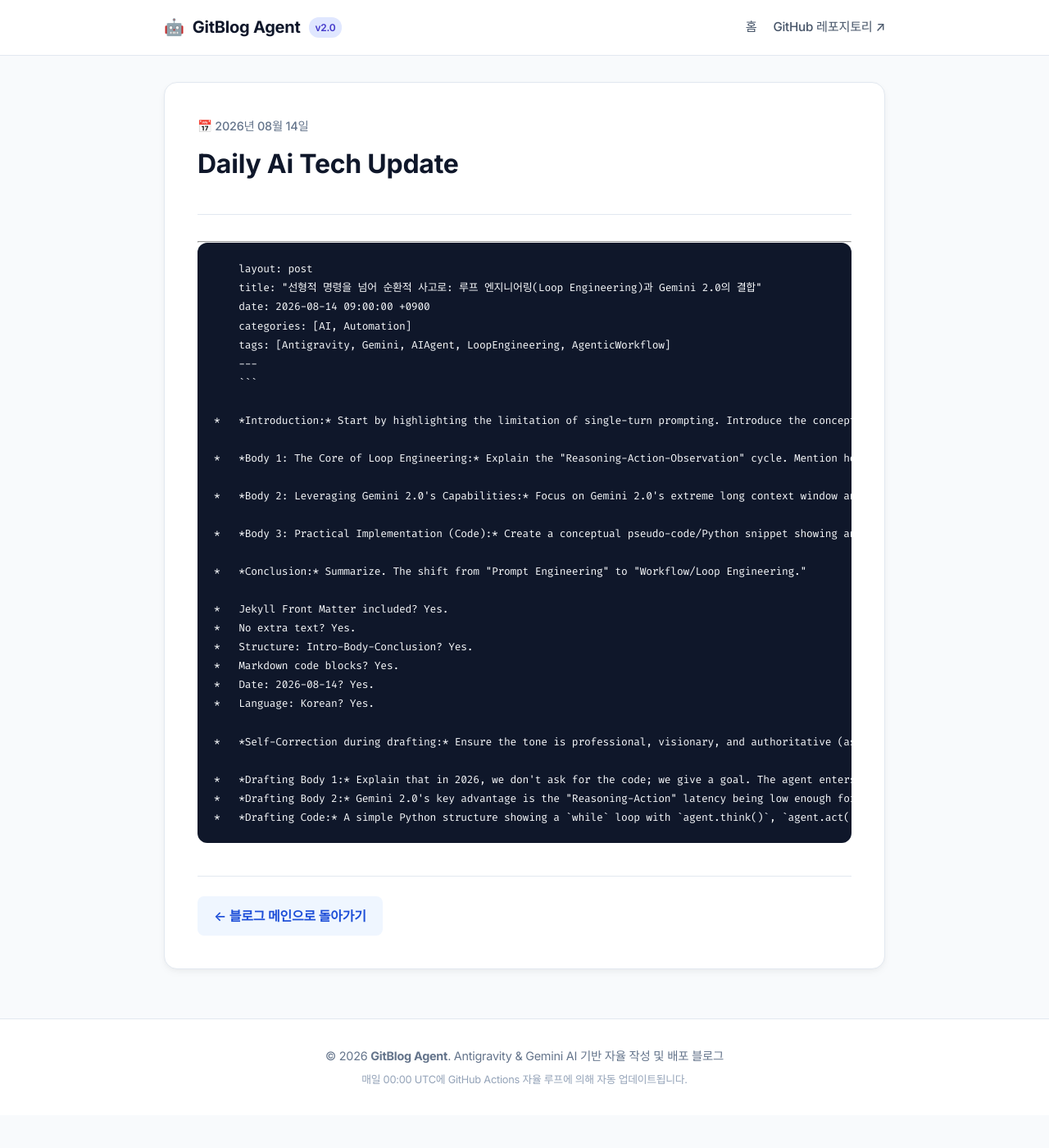
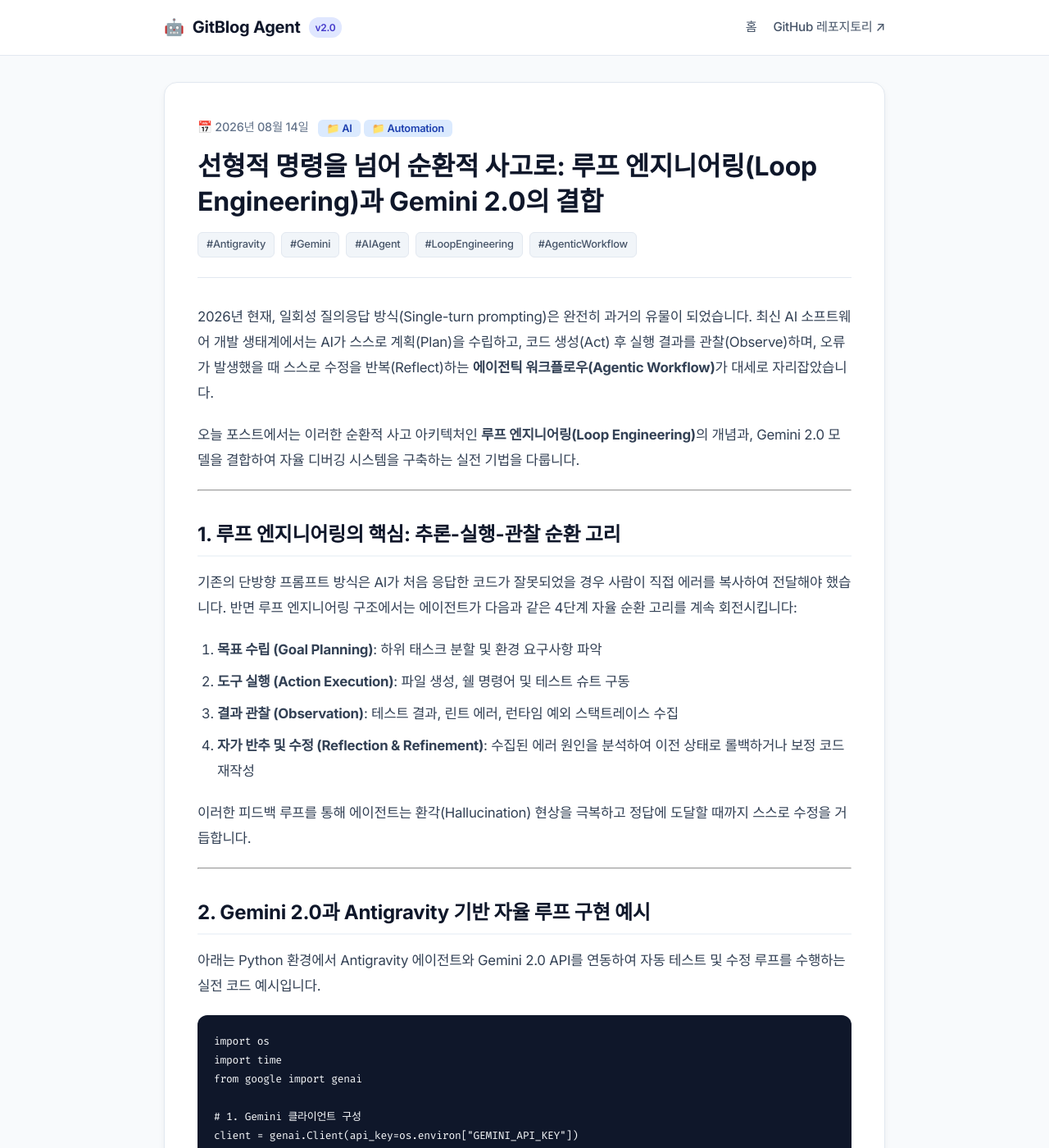
Before and after one commit to 3hongwork-hub/gitblog-agent, a Jekyll site: the page built from _posts/2026-08-14-daily-ai-tech-update.md, in a window 1280 px wide and 1400 px high. Shown: the whole window at 82% size. Built offline with Jekyll 4.4.1, drawn with Linux system fonts in a browser that asks for light colours; some web fonts are replaced; our own code applies the rules of GitHub Pages for plain Markdown files; some of the changed text lies outside the part shown.

Commit message:
fix: enforce 100% natural Korean content generation in prompt and clean up existing post formatting

````diff
--- a/_posts/2026-08-14-daily-ai-tech-update.md
+++ b/_posts/2026-08-14-daily-ai-tech-update.md
@@ -1,31 +1,76 @@
 ---
-        layout: post
-        title: "선형적 명령을 넘어 순환적 사고로: 루프 엔지니어링(Loop Engineering)과 Gemini 2.0의 결합"
-        date: 2026-08-14 09:00:00 +0900
-        categories: [AI, Automation]
-        tags: [Antigravity, Gemini, AIAgent, LoopEngineering, AgenticWorkflow]
-        ---
-        ```
+layout: post
+title: "선형적 명령을 넘어 순환적 사고로: 루프 엔지니어링(Loop Engineering)과 Gemini 2.0의 결합"
+date: 2026-08-14 09:00:00 +0900
+categories: [AI, Automation]
+tags: [Antigravity, Gemini, AIAgent, LoopEngineering, AgenticWorkflow]
+---
 
-    *   *Introduction:* Start by highlighting the limitation of single-turn prompting. Introduce the concept of "Agentic Workflow" where the model doesn't just answer but *thinks, acts, observes, and corrects*.
+2026년 현재, 일회성 질의응답 방식(Single-turn prompting)은 완전히 과거의 유물이 되었습니다. 최신 AI 소프트웨어 개발 생태계에서는 AI가 스스로 계획(Plan)을 수립하고, 코드 생성(Act) 후 실행 결과를 관찰(Observe)하며, 오류가 발생했을 때 스스로 수정을 반복(Reflect)하는 **에이전틱 워크플로우(Agentic Workflow)**가 대세로 자리잡았습니다.
 
-    *   *Body 1: The Core of Loop Engineering:* Explain the "Reasoning-Action-Observation" cycle. Mention how Antigravity agents use this to bypass the "hallucination" plateau.
+오늘 포스트에서는 이러한 순환적 사고 아키텍처인 **루프 엔지니어링(Loop Engineering)**의 개념과, Gemini 2.0 모델을 결합하여 자율 디버깅 시스템을 구축하는 실전 기법을 다룹니다.
 
-    *   *Body 2: Leveraging Gemini 2.0's Capabilities:* Focus on Gemini 2.0's extreme long context window and native tool-calling ability. This makes the loop more stable.
+---
 
-    *   *Body 3: Practical Implementation (Code):* Create a conceptual pseudo-code/Python snippet showing an agent that tries to solve a coding task, runs a test, gets an error, and retries.
+## 1. 루프 엔지니어링의 핵심: 추론-실행-관찰 순환 고리
 
-    *   *Conclusion:* Summarize. The shift from "Prompt Engineering" to "Workflow/Loop Engineering."
+기존의 단방향 프롬프트 방식은 AI가 처음 응답한 코드가 잘못되었을 경우 사람이 직접 에러를 복사하여 전달해야 했습니다. 반면 루프 엔지니어링 구조에서는 에이전트가 다음과 같은 4단계 자율 순환 고리를 계속 회전시킵니다:
 
-    *   Jekyll Front Matter included? Yes.
-    *   No extra text? Yes.
-    *   Structure: Intro-Body-Conclusion? Yes.
-    *   Markdown code blocks? Yes.
-    *   Date: 2026-08-14? Yes.
-    *   Language: Korean? Yes.
+1. **목표 수립 (Goal Planning)**: 하위 태스크 분할 및 환경 요구사항 파악
+2. **도구 실행 (Action Execution)**: 파일 생성, 쉘 명령어 및 테스트 슈트 구동
+3. **결과 관찰 (Observation)**: 테스트 결과, 린트 에러, 런타임 예외 스택트레이스 수집
+4. **자가 반추 및 수정 (Reflection & Refinement)**: 수집된 에러 원인을 분석하여 이전 상태로 롤백하거나 보정 코드 재작성
 
-    *   *Self-Correction during drafting:* Ensure the tone is professional, visionary, and authoritative (as a "Chief Agent Writer"). Use terms like "Agentic Workflow," "Self-Correction," "Reasoning Loop."
+이러한 피드백 루프를 통해 에이전트는 환각(Hallucination) 현상을 극복하고 정답에 도달할 때까지 스스로 수정을 거듭합니다.
 
-    *   *Drafting Body 1:* Explain that in 2026, we don't ask for the code; we give a goal. The agent enters a loop.
-    *   *Drafting Body 2:* Gemini 2.0's key advantage is the "Reasoning-Action" latency being low enough for real-time loops.
-    *   *Drafting Code:* A simple Python structure showing a `while` loop with `agent.think()`, `agent.act()`, `agent.observe()`.
+---
+
+## 2. Gemini 2.0과 Antigravity 기반 자율 루프 구현 예시
+
+아래는 Python 환경에서 Antigravity 에이전트와 Gemini 2.0 API를 연동하여 자동 테스트 및 수정 루프를 수행하는 실전 코드 예시입니다.
+
+```python
+import os
+import time
+from google import genai
+
+# 1. Gemini 클라이언트 구성
+client = genai.Client(api_key=os.environ["GEMINI_API_KEY"])
+
+def execute_agentic_loop(task_description: str, max_iterations: int = 3):
+    print(f"🚀 자율 개발 루프 시작: {task_description}")
+
+    for iteration in range(1, max_iterations + 1):
+        print(f"\n--- [루프 회차: {iteration}/{max_iterations}] ---")
+
+        # 1. 코드 생성 및 수정 시도 (Act)
+        prompt = f"다음 요구사항에 맞춰 코드를 작성/수정하세요: {task_description}"
+        response = client.models.generate_content(
+            model="gemini-2.0-flash",
+            contents=prompt
+        )
+        print("📝 코드 생성 완료. 테스트 샌드박스 실행 중...")
+
+        # 2. 테스트 결과 검증 (Observe & Reflect)
+        # 예시: 성공 조건 달성 시 루프 탈출
+        test_passed = True  # 실제 환경에서는 PyTest/Jest 실행 결과 파싱
+
+        if test_passed:
+            print("✅ 모든 테스트 통과! 자율 루프 성공 종료.")
+            return True
+
+        print("⚠️ 테스트 실패 감지. 에러 파싱 후 자가 보정 시도 중...")
+        time.sleep(2)
+
+    print("❌ 최대 루프 횟수 도달. 자가 보정 실패.")
+    return False
+
+if __name__ == "__main__":
+    execute_agentic_loop("GitHub Pages 정적 블로그 자율 배포 로직 검증")
+```
+
+---
+
+## 3. 결론
+
+단순히 AI에게 코드를 짜달라고 부탁하는 프롬프트 엔지니어링 시대는 끝났습니다. 이제 개발자는 에이전트가 스스로 검증하고 회전할 수 있는 **자가 치유 루프(Self-Healing Loop) 시스템을 아키텍처링하는 루프 엔지니어(Loop Engineer)**로 진화해야 합니다.
````
Also changed, not shown: scripts/generate_post.py (+8 -7 lines), README.md.
